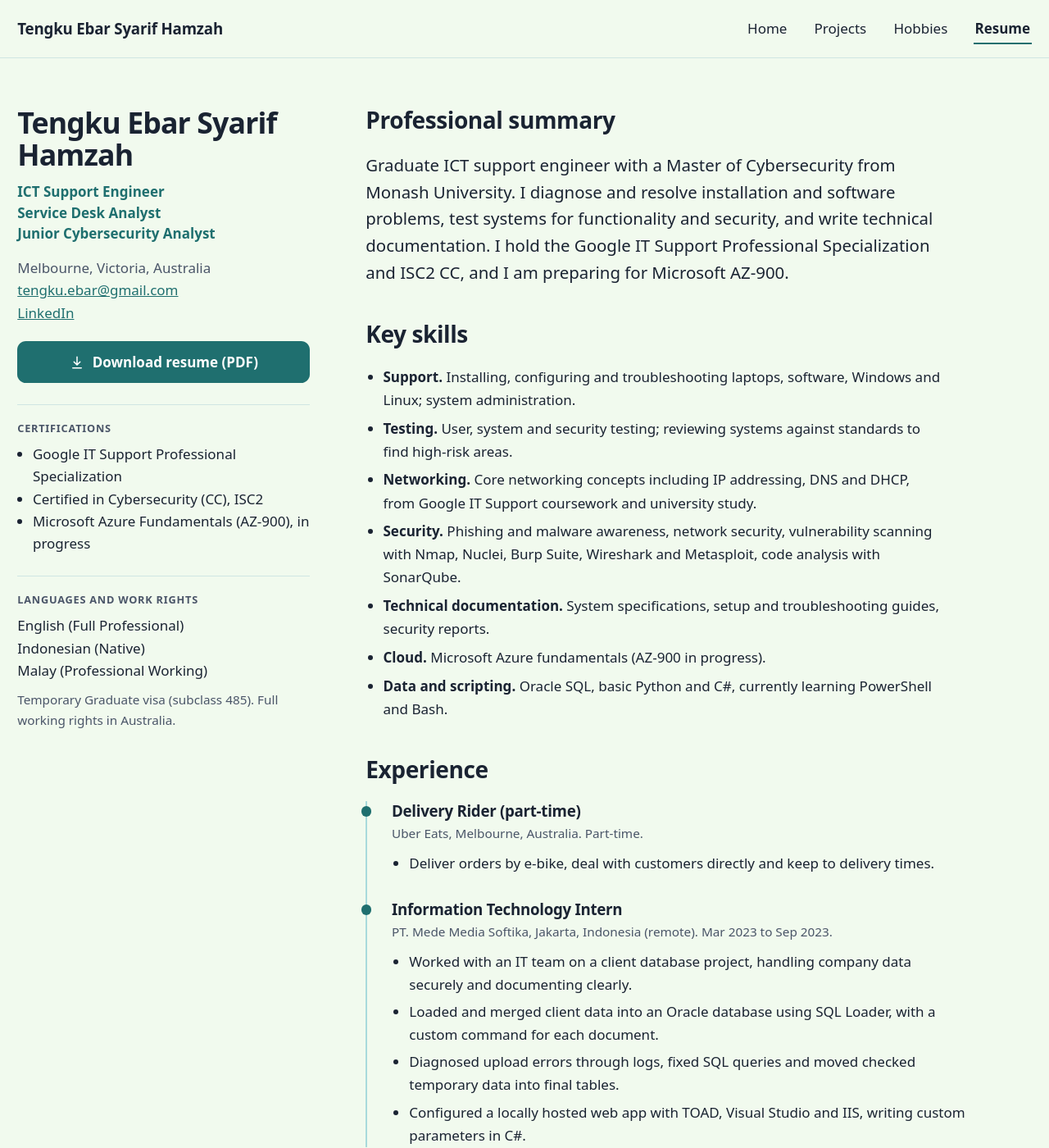
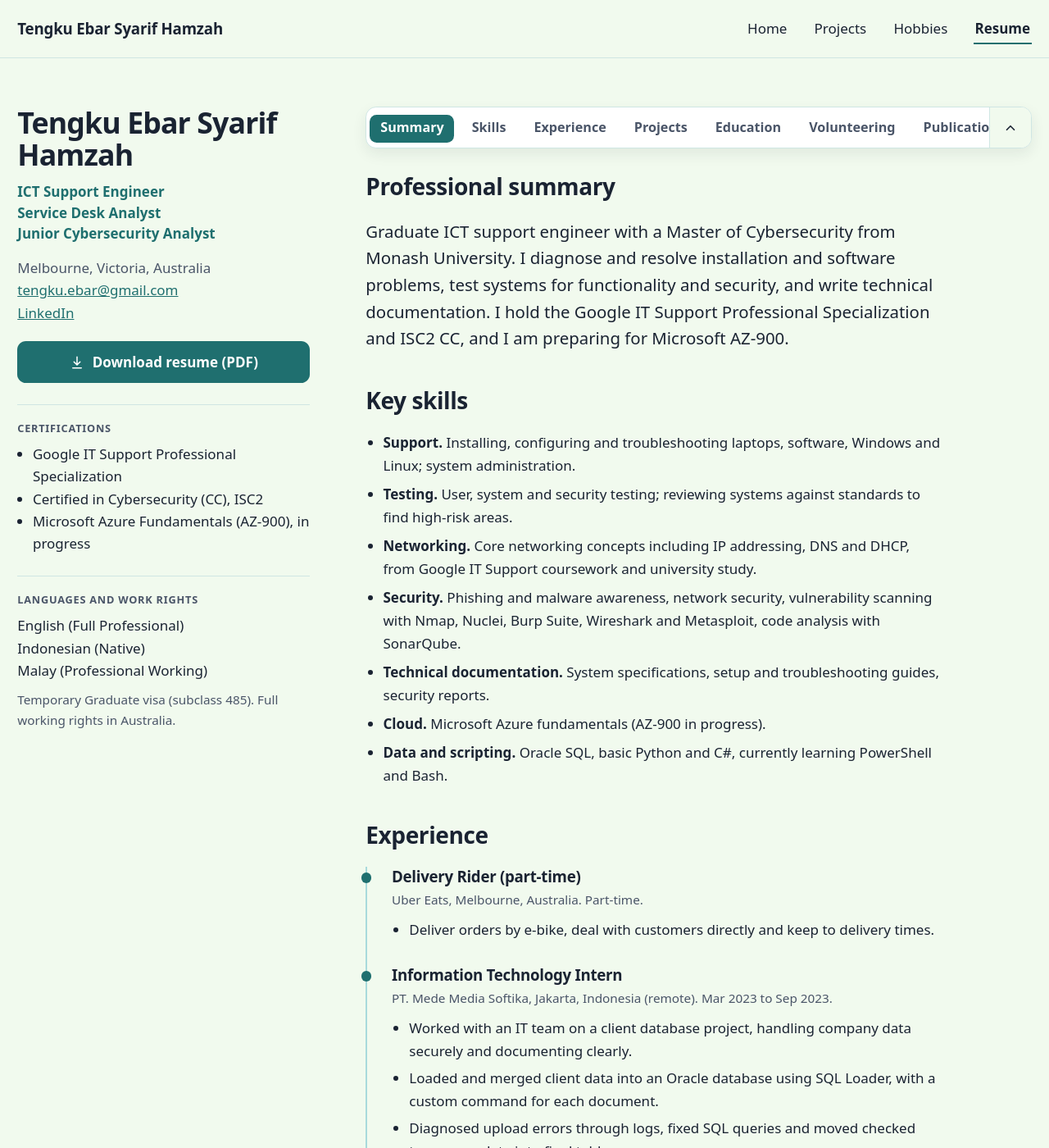
Before and after one commit to tengkuebar/tengkuebar.github.io, a Jekyll site: the page built from resume.md, in a window 1280 px wide and 1400 px high. Shown: the whole window at 82% size. Built offline with Jekyll 4.4.1, drawn with Linux system fonts in a browser that asks for light colours.

Commit message:
Add the sticky section navigation to the Resume page
Co-Authored-By: Claude Sonnet 5.5 <noreply@anthropic.com>

```diff
--- a/_layouts/default.html
+++ b/_layouts/default.html
@@ -42,6 +42,7 @@
   <script src="{{ '/assets/js/header.js' | relative_url }}" defer></script>
   <script src="{{ '/assets/js/reveal.js' | relative_url }}" defer></script>
   {% if page.clip %}<script src="{{ '/assets/js/clip.js' | relative_url }}" defer></script>{% endif %}
+  {% if page.sectionnav %}<script src="{{ '/assets/js/section-nav.js' | relative_url }}" defer></script>{% endif %}
   {% if page.lightbox %}<script src="{{ '/assets/js/lightbox.js' | relative_url }}" defer></script>{% endif %}
 </body>
 </html>
--- a/assets/css/style.css
+++ b/assets/css/style.css
@@ -1476,6 +1476,200 @@ main img.cert-badge {
   margin-top: 0.3rem;
 }
 
+/* Resume page section navigation: a sticky strip that shows where you are and collapses to one line.
+   The strip is 3rem tall open or collapsed, so toggling it never moves the page below. */
+.section-nav {
+  --ease-in-out: cubic-bezier(0.77, 0, 0.175, 1);
+  position: sticky;
+  top: 4.5rem;
+  z-index: 4;
+  margin: 0 0 1.75rem;
+}
+
+.sn-card {
+  position: relative;
+  height: 3rem;
+  overflow: hidden;
+  background: var(--card);
+  border: 1px solid var(--border);
+  border-radius: 0.75rem;
+  box-shadow: 0 0.4rem 1rem rgb(26 35 50 / 0.08);
+}
+
+.sn-tabs,
+.sn-summary {
+  position: absolute;
+  inset: 0 3rem 0 0;
+  transition: opacity 150ms ease, filter 150ms ease, visibility 0s linear 0s;
+}
+
+.sn-tabs {
+  overflow-x: auto;
+  scrollbar-width: none;
+}
+
+.sn-tabs::-webkit-scrollbar {
+  display: none;
+}
+
+.sn-list {
+  display: flex;
+  height: 100%;
+  min-width: max-content;
+  margin: 0;
+  padding: 0;
+  list-style: none;
+}
+
+.sn-list li {
+  margin: 0;
+  padding: 0;
+  max-width: none;
+}
+
+.sn-list a {
+  position: relative;
+  z-index: 1;
+  display: flex;
+  align-items: center;
+  height: 100%;
+  padding: 0 1rem;
+  color: var(--text-muted);
+  font-size: 0.95rem;
+  font-weight: 600;
+  text-decoration: none;
+  white-space: nowrap;
+  transition: color 150ms ease, transform 120ms var(--ease-out);
+}
+
+.sn-list a:active {
+  transform: scale(0.97);
+}
+
+.sn-list a[aria-current="location"] {
+  color: var(--btn-text);
+}
+
+/* One marker only: a solid pill behind the current section, sliding between tabs */
+.sn-indicator {
+  position: absolute;
+  top: 0.5rem;
+  left: 0;
+  width: var(--w, 0);
+  height: 2rem;
+  border-radius: 0.5rem;
+  background: var(--btn-bg);
+  transform: translateX(var(--x, 0));
+  opacity: 0;
+}
+
+.sn-ready .sn-indicator {
+  opacity: 1;
+  transition: transform 200ms var(--ease-in-out), width 200ms var(--ease-in-out);
+}
+
+.sn-summary {
+  display: flex;
+  align-items: center;
+  gap: 0.75rem;
+  padding: 0 1rem;
+  opacity: 0;
+  filter: blur(2px);
+  visibility: hidden;
+  pointer-events: none;
+  transition: opacity 150ms ease, filter 150ms ease, visibility 0s linear 150ms;
+}
+
+.sn-position {
+  color: var(--text-muted);
+  font-size: 0.75rem;
+  font-weight: 700;
+  letter-spacing: 0.06em;
+  text-transform: uppercase;
+}
+
+.sn-label {
+  color: var(--link);
+  font-weight: 700;
+}
+
+.section-nav.is-collapsed .sn-tabs {
+  opacity: 0;
+  filter: blur(2px);
+  visibility: hidden;
+  pointer-events: none;
+  transition: opacity 150ms ease, filter 150ms ease, visibility 0s linear 150ms;
+}
+
+.section-nav.is-collapsed .sn-summary {
+  opacity: 1;
+  filter: none;
+  visibility: visible;
+  transition: opacity 150ms ease, filter 150ms ease, visibility 0s linear 0s;
+}
+
+.sn-toggle {
+  position: absolute;
+  top: 0;
+  right: 0;
+  bottom: 0;
+  display: flex;
+  align-items: center;
+  justify-content: center;
+  width: 3rem;
+  padding: 0;
+  background: var(--bg);
+  border: 0;
+  border-left: 1px solid var(--border);
+  color: var(--text);
+  cursor: pointer;
+}
+
+.sn-toggle[hidden] {
+  display: none;
+}
+
+.sn-toggle svg {
+  transition: transform 200ms var(--ease-out);
+}
+
+.is-collapsed .sn-toggle svg {
+  transform: rotate(180deg);
+}
+
+/* Headings land below the sticky header and strip when a link jumps to them */
+.resume-main h2[id] {
+  scroll-margin-top: 9rem;
+}
+
+@media (hover: hover) and (pointer: fine) {
+  .sn-list a:hover {
+    color: var(--text);
+  }
+
+  .sn-toggle:hover {
+    background: var(--tint);
+  }
+}
+
+@media (max-width: 40em) {
+  /* The site header isn't pinned here, so the strip sits near the top of the screen */
+  .section-nav {
+    top: 0.5rem;
+  }
+
+  .resume-main h2[id] {
+    scroll-margin-top: 5rem;
+  }
+}
+
+@media (prefers-reduced-motion: reduce) {
+  .sn-ready .sn-indicator,
+  .sn-toggle svg {
+    transition: none;
+  }
+}
+
 @media (max-width: 54em) {
   .resume-layout {
     grid-template-columns: minmax(0, 1fr);
--- /dev/null
+++ b/assets/js/section-nav.js
@@ -0,0 +1,111 @@
+// Resume page: a sticky strip of section links that highlights where you are as you scroll,
+// and collapses to a one-line summary. Without JavaScript it is a plain row of anchor links.
+(() => {
+  const nav = document.getElementById('section-nav');
+  if (!nav) return;
+
+  const scroller = nav.querySelector('.sn-tabs');
+  const links = [...nav.querySelectorAll('.sn-list a')];
+  const indicator = nav.querySelector('.sn-indicator');
+  const position = nav.querySelector('.sn-position');
+  const label = nav.querySelector('.sn-label');
+  const toggle = nav.querySelector('.sn-toggle');
+  const heads = links.map((a) => document.getElementById(a.getAttribute('href').slice(1)));
+  if (!scroller || !toggle || heads.some((h) => !h)) return;
+
+  const reduced = window.matchMedia('(prefers-reduced-motion: reduce)');
+  const KEY = 'resume-nav-open';
+  let active = -1;
+  let pinned = null;
+
+  // Open on desktop, collapsed on phones, unless the visitor chose otherwise before.
+  let open = window.matchMedia('(min-width: 40.01em)').matches;
+  try {
+    const saved = localStorage.getItem(KEY);
+    if (saved !== null) open = saved === '1';
+  } catch (e) { /* storage blocked: use the default */ }
+
+  const setOpen = (value, remember) => {
+    open = value;
+    nav.classList.toggle('is-collapsed', !open);
+    toggle.setAttribute('aria-expanded', String(open));
+    toggle.setAttribute('aria-label', open ? 'Collapse section navigation' : 'Expand section navigation');
+    if (remember) {
+      try { localStorage.setItem(KEY, open ? '1' : '0'); } catch (e) { /* ignore */ }
+    }
+  };
+
+  const place = (index) => {
+    const a = links[index];
+    // The pill sits 4px inside the tab on each side.
+    indicator.style.setProperty('--x', a.offsetLeft + 4 + 'px');
+    indicator.style.setProperty('--w', a.offsetWidth - 8 + 'px');
+    const target = a.offsetLeft - (scroller.clientWidth - a.offsetWidth) / 2;
+    const smooth = nav.classList.contains('sn-ready') && !reduced.matches;
+    scroller.scrollTo({ left: Math.max(0, target), behavior: smooth ? 'smooth' : 'auto' });
+  };
+
+  const setActive = (index) => {
+    if (index === active) return;
+    active = index;
+    links.forEach((a, i) => {
+      if (i === index) a.setAttribute('aria-current', 'location');
+      else a.removeAttribute('aria-current');
+    });
+    position.textContent = (index + 1) + ' of ' + links.length;
+    label.textContent = links[index].dataset.full || links[index].textContent;
+    place(index);
+  };
+
+  // The section whose heading was last to pass a line about a third of the way down the screen.
+  const threshold = () => Math.max(window.innerHeight * 0.3, 11 * 16);
+  const current = () => {
+    const atBottom = window.innerHeight + window.scrollY >= document.documentElement.scrollHeight - 2;
+    if (atBottom) return heads.length - 1;
+    let found = 0;
+    heads.forEach((h, i) => {
+      if (h.getBoundingClientRect().top <= threshold()) found = i;
+    });
+    return found;
+  };
+
+  let queued = false;
+  const update = () => {
+    queued = false;
+    if (pinned === null) setActive(current());
+  };
+  const schedule = () => {
+    if (queued) return;
+    queued = true;
+    requestAnimationFrame(update);
+  };
+
+  links.forEach((a, i) => {
+    a.addEventListener('click', () => {
+      pinned = i;
+      setActive(i);
+    });
+  });
+  // A click is remembered until the visitor scrolls by hand, so a short last section can't steal it.
+  ['wheel', 'touchmove', 'keydown'].forEach((type) => {
+    window.addEventListener(type, () => {
+      if (pinned !== null) {
+        pinned = null;
+        schedule();
+      }
+    }, { passive: true });
+  });
+
+  toggle.hidden = false;
+  toggle.addEventListener('click', () => setOpen(!open, true));
+  window.addEventListener('scroll', schedule, { passive: true });
+  window.addEventListener('resize', () => {
+    place(active);
+    schedule();
+  });
+
+  setOpen(open, false);
+  setActive(current());
+  // Turn transitions on after the first paint so the strip doesn't animate into its start state.
+  requestAnimationFrame(() => requestAnimationFrame(() => nav.classList.add('sn-ready')));
+})();
--- a/resume.md
+++ b/resume.md
@@ -37,6 +38,26 @@ description: Resume of Tengku Ebar Syarif Hamzah, graduate ICT support engineer
 
   <div class="resume-main">
 
+    <nav class="section-nav" id="section-nav" aria-label="Resume sections">
+      <div class="sn-card">
+        <div class="sn-tabs">
+          <ul class="sn-list">
+            <li><a href="#summary-h" data-full="Professional summary">Summary</a></li>
+            <li><a href="#skills-h" data-full="Key skills">Skills</a></li>
+            <li><a href="#exp-h">Experience</a></li>
+            <li><a href="#proj-h">Projects</a></li>
+            <li><a href="#edu-h">Education</a></li>
+            <li><a href="#vol-h">Volunteering</a></li>
+            <li><a href="#pub-h">Publications</a></li>
+          </ul>
+          <span class="sn-indicator" aria-hidden="true"></span>
+        </div>
+        <div class="sn-summary" aria-hidden="true"><span class="sn-position"></span><span class="sn-label"></span></div>
+        <button class="sn-toggle" type="button" aria-expanded="true" aria-label="Collapse section navigation" hidden>
+          <svg width="18" height="18" viewBox="0 0 24 24" fill="none" stroke="currentColor" stroke-width="2.2" stroke-linecap="round" stroke-linejoin="round" aria-hidden="true"><path d="M6 15l6-6 6 6"></path></svg>
+        </button>
+      </div>
+    </nav>
     <section class="rise d2" aria-labelledby="summary-h">
       <h2 id="summary-h">Professional summary</h2>
       <p class="summary">Graduate ICT support engineer with a Master of Cybersecurity from Monash University. I diagnose and resolve installation and software problems, test systems for functionality and security, and write technical documentation. I hold the Google IT Support Professional Specialization and ISC2 CC, and I am preparing for Microsoft AZ-900.</p>
```
Also changed, not shown: other parts of resume.md (+1 -0 lines).
